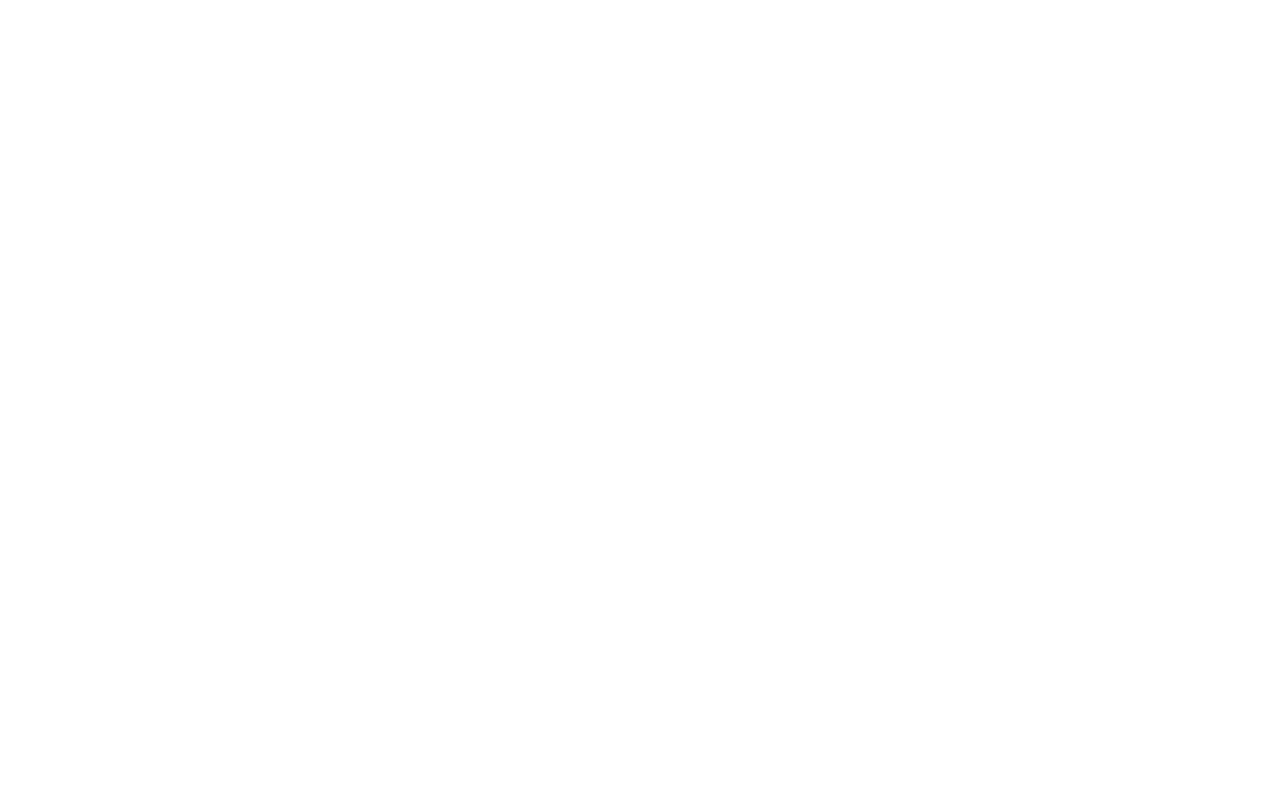
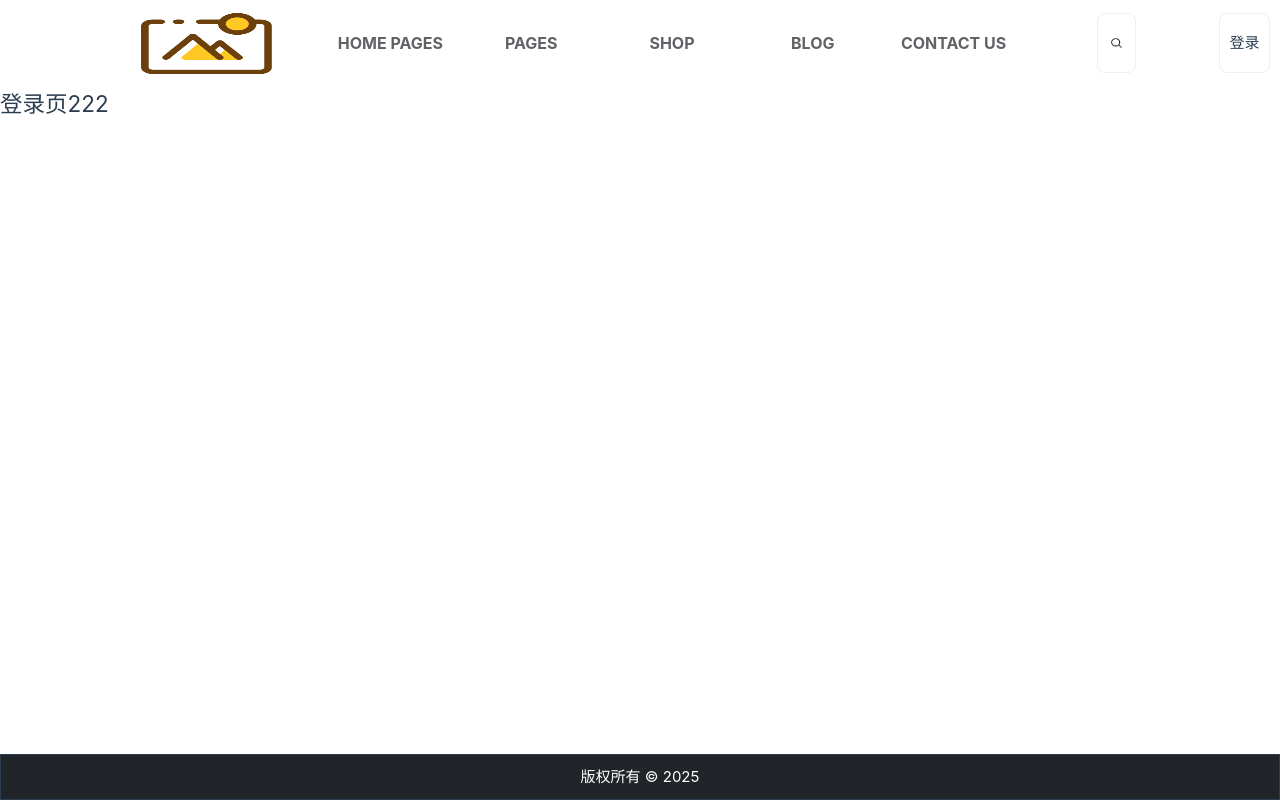
Before and after one commit to huey333/MY-house, a Vue app: page /login in a window 1280 px wide. Before the commit this address had no page. Built offline with nearby package versions, Linux system fonts and the light colour scheme.

Commit message:
登录页创建

```diff
--- a/src/router/index.js
+++ b/src/router/index.js
@@ -1,6 +1,7 @@
 import { createRouter, createWebHistory } from 'vue-router'
 import homePageFramework from '../components/HomePageFramework/homePageFramework.vue'
 import homeView from '../views/Home/homeView.vue'
+import Login from '@/views/LoginView/Login.vue'
 
 const router = createRouter({
   history: createWebHistory(import.meta.env.BASE_URL),
@@ -15,6 +16,12 @@
       name: 'homeView',
       component: homeView,
     },
+    {
+      path: '/login',
+      name: 'login',
+      component: Login,
+    },
+
   ],
 })
 
--- /dev/null
+++ b/src/views/LoginView/Login.vue
@@ -0,0 +1,21 @@
+<template>
+  <homePageFramework>
+    <template #homePage>
+
+      <div>
+
+
+        <h2>
+          登录页222
+        </h2>
+
+      </div>
+    </template>
+  </homePageFramework>
+</template>
+
+<script setup>
+import homePageFramework from '@/components/HomePageFramework/homePageFramework.vue'
+</script>
+
+<style scoped lang="scss"></style>
```
